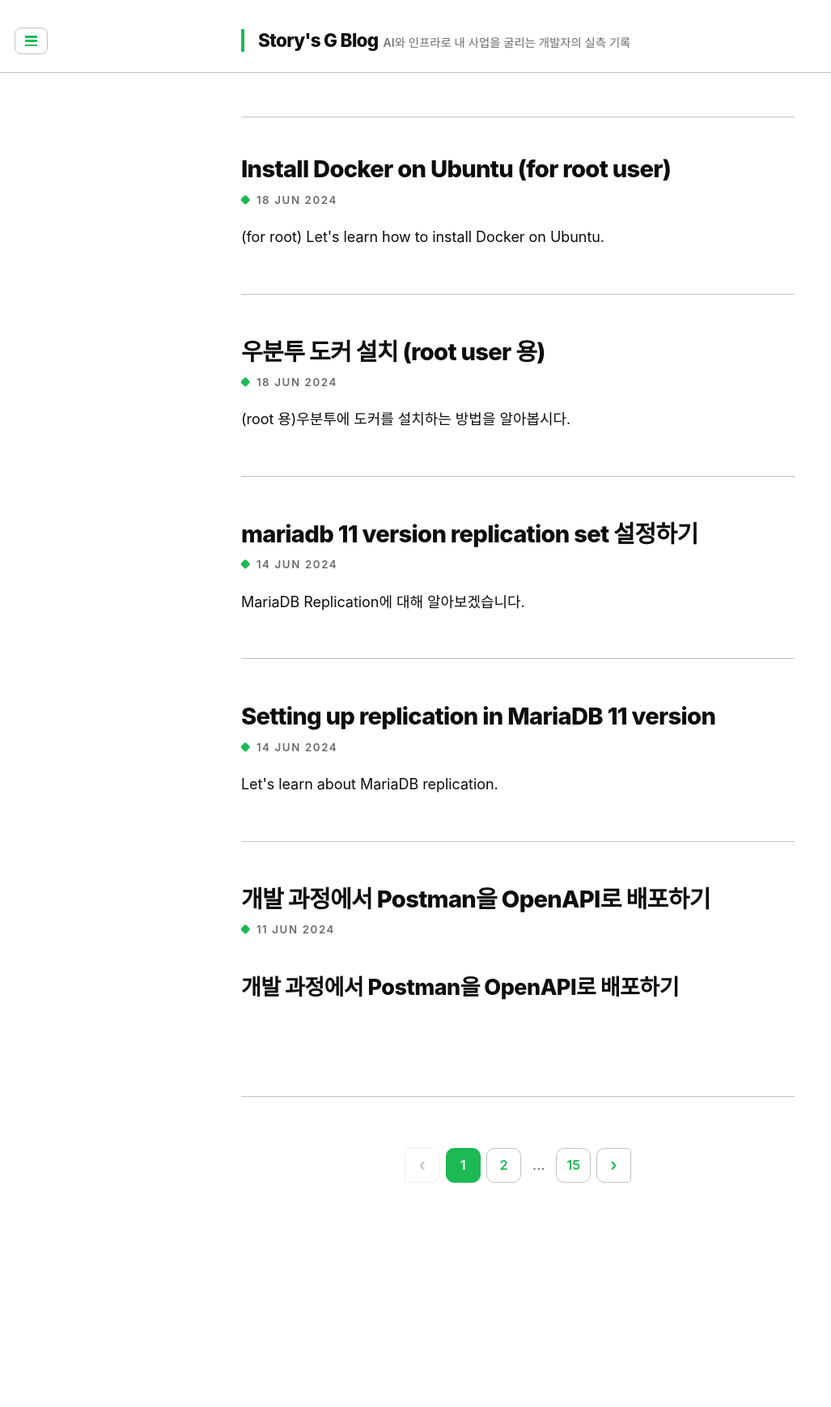
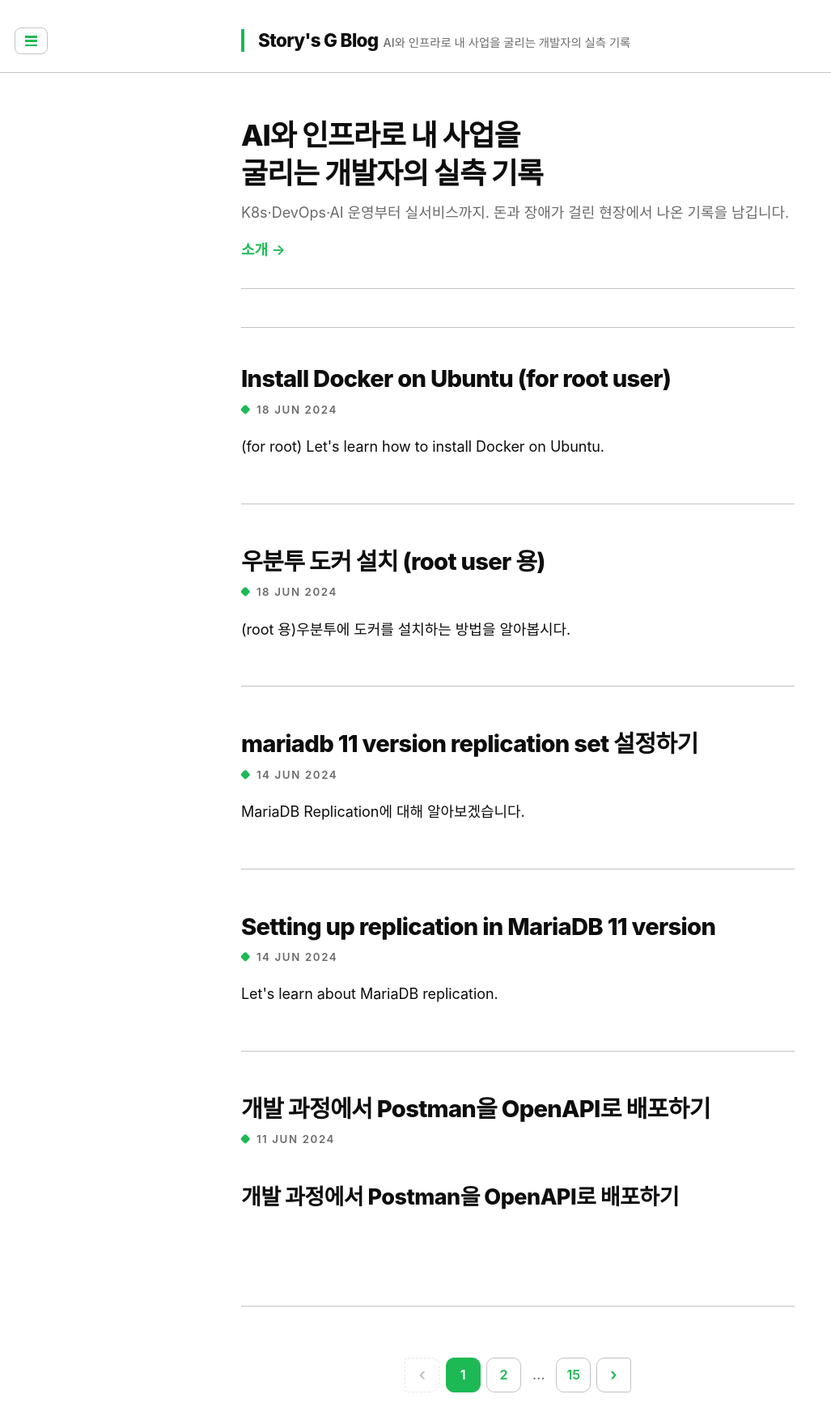
Before and after one commit to garam-park/garam-park.github.io, a Jekyll site: the page built from index.html, in a window 1280 px wide. Shown: the whole page at 81% size, without its empty margins (0-1027 px from the left). Built offline with Jekyll 4.4.1, drawn with Linux system fonts in a browser that asks for light colours; some web fonts are replaced; the list of posts is cut into pages by our own code; before the commit the page ends 1479 px from its top, so only the background shows below that.

Commit message:
홈 1페이지 상단에 블로그 정체성 소개 헤더 추가
첫 방문자가 글 목록을 보기 전에 블로그 정체성을 즉시 파악하도록
태그라인+보조설명+소개 링크로 구성. 기존 색 변수만 재사용하고
한글 단어 단위 줄바꿈으로 모바일 반응형 처리. 2페이지부터는 노출 안 함.

```diff
--- a/index.html
+++ b/index.html
@@ -2,6 +2,13 @@
 layout: default
 title : Home
 ---
+{% if paginator.page == 1 %}
+<header class="home-intro">
+  <h2 class="home-intro-tagline">AI와 인프라로 내 사업을 굴리는 개발자의 실측 기록</h2>
+  <p class="home-intro-desc">K8s·DevOps·AI 운영부터 실서비스까지. 돈과 장애가 걸린 현장에서 나온 기록을 남깁니다.</p>
+  <p class="home-intro-links"><a href="/about/">소개 &rarr;</a></p>
+</header>
+{% endif %}
 {% include ad.html %}
 <div class="posts">
   {% for post in paginator.posts %}
--- a/public/css/modern.css
+++ b/public/css/modern.css
@@ -324,6 +324,41 @@ a.sidebar-nav-item:focus {
 }
 
 /* ----------------------------------------------------------------------------
+ * 홈 상단 소개(헤더) — 첫 방문자에게 블로그 정체성 전달
+ * ------------------------------------------------------------------------- */
+.home-intro {
+  margin-bottom: 2.5rem;
+  padding-bottom: 1.75rem;
+  border-bottom: 1px solid var(--color-border);
+}
+.home-intro-tagline {
+  margin: 0 0 .6rem;
+  font-size: 1.55rem;
+  font-weight: 800;
+  line-height: 1.3;
+  letter-spacing: -0.03em;
+  color: var(--color-text);
+  word-break: keep-all;   /* 한글 단어 단위 줄바꿈 — 모바일에서 어색하게 끊기지 않게 */
+}
+.home-intro-desc {
+  margin: 0 0 .9rem;
+  color: var(--color-subtext);
+  line-height: 1.6;
+  word-break: keep-all;
+}
+.home-intro-links {
+  margin: 0;
+}
+.home-intro-links a {
+  font-weight: 600;
+  color: var(--color-accent);
+}
+.home-intro-links a:hover { color: var(--color-accent-hover); text-decoration: none; }
+@media (min-width: 48rem) {
+  .home-intro-tagline { font-size: 2rem; }
+}
+
+/* ----------------------------------------------------------------------------
  * 포스트 목록 / 본문
  * ------------------------------------------------------------------------- */
 .page-title,
```
